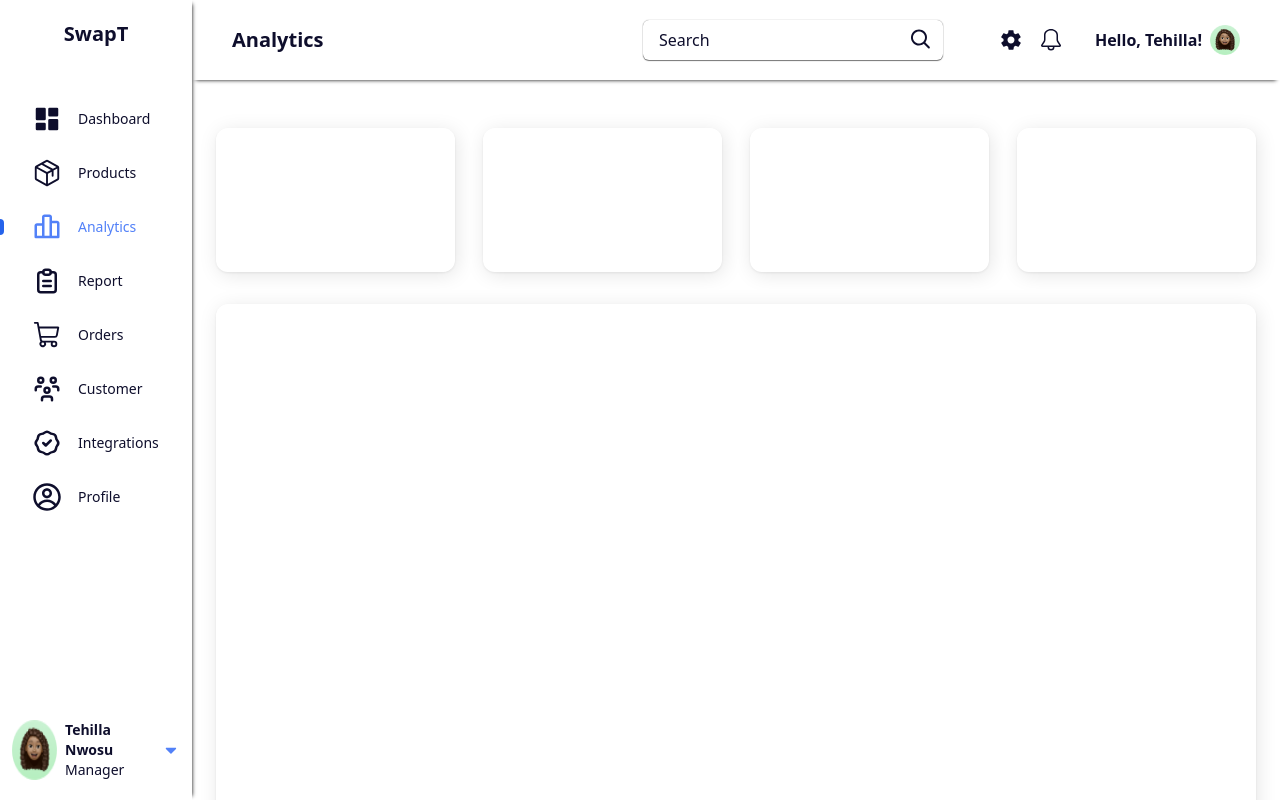
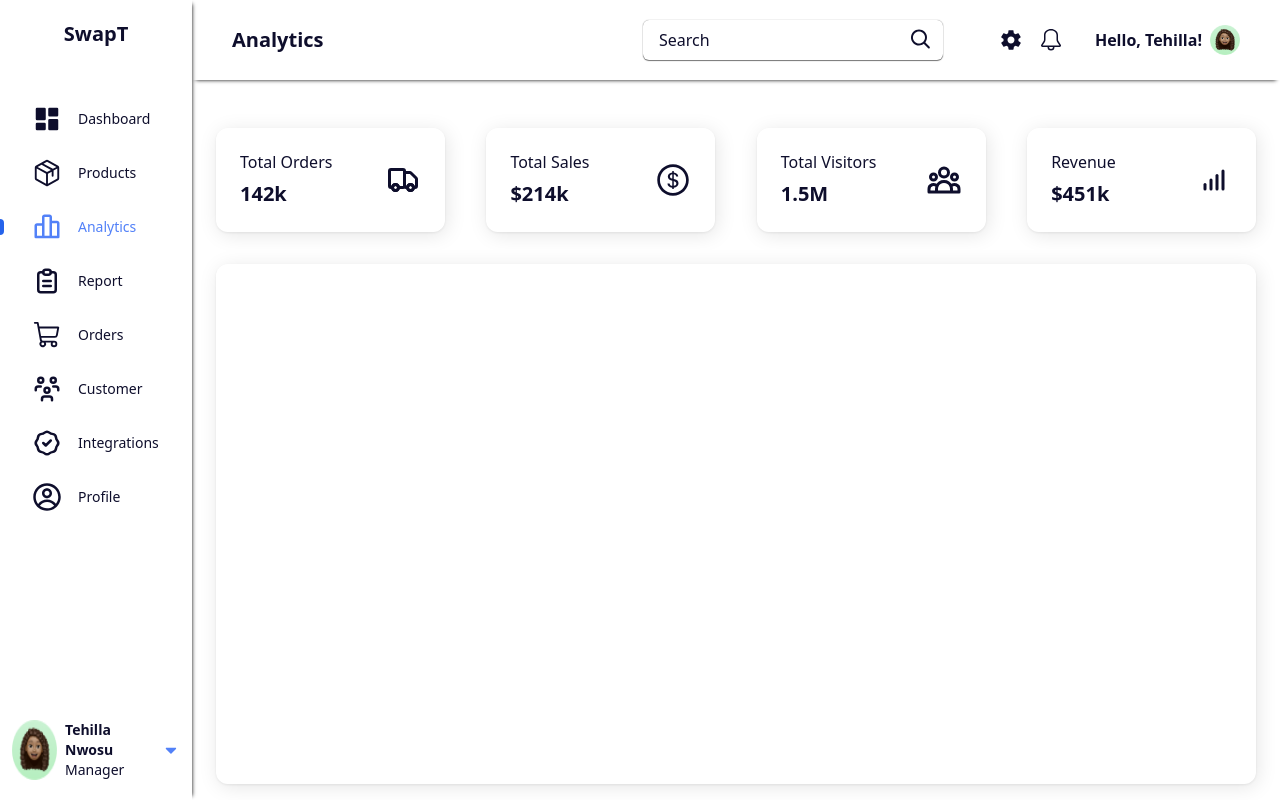
Before and after one commit to CruxndDev/cruxnd-store-admin, a Next.js app: page /analytics in a window 1280 px wide. Built offline with nearby package versions, Linux system fonts and the light colour scheme.

Commit message:
Worked on stat cards

```diff
--- a/app/(panel)/analytics/page.jsx
+++ b/app/(panel)/analytics/page.jsx
@@ -1,6 +1,7 @@
 import { HiOutlineTruck, HiOutlineUserGroup } from "react-icons/hi";
 import { AiOutlineDollarCircle } from "react-icons/ai";
 import { TbAntennaBars5 } from "react-icons/tb";
+import GeneralStats from "@components/adminPanel/analytics/GeneralStats";
 
 const AnalyticsPage = () => {
   const generalStats = [
@@ -22,14 +23,7 @@ const AnalyticsPage = () => {
 
   return (
     <div className="h-full w-full px-6 py-12 overflow-y-auto">
-      <div className="w-full flex justify-between mb-8">
-        {generalStats.map((item) => (
-          <div
-            key={item.key}
-            className="custom-shadow w-[23%] h-[18vh] rounded-xl"
-          ></div>
-        ))}
-      </div>
+      <GeneralStats data={generalStats} />
 
       <div className="custom-shadow w-full h-[65vh] mb-8 rounded-xl"></div>
 
--- /dev/null
+++ b/components/adminPanel/analytics/GeneralStats.jsx
@@ -0,0 +1,20 @@
+const GeneralStats = ({ data }) => {
+  return (
+    <div className="w-full flex justify-between mb-8">
+      {data.map((item) => (
+        <div
+          key={item.key}
+          className="md:text-sm xl:text-[16px] w-[24%] xl:w-[22%] flex justify-between items-center custom-shadow rounded-xl px-8 lg:px-6 py-6"
+        >
+          <div>
+            <div className="font-sm mb-2">{item.name}</div>
+            <h3 className="font-semibold text-xl">{item.value}</h3>
+          </div>
+          <div className="text-4xl">{item.icon}</div>
+        </div>
+      ))}
+    </div>
+  );
+};
+
+export default GeneralStats;
```
